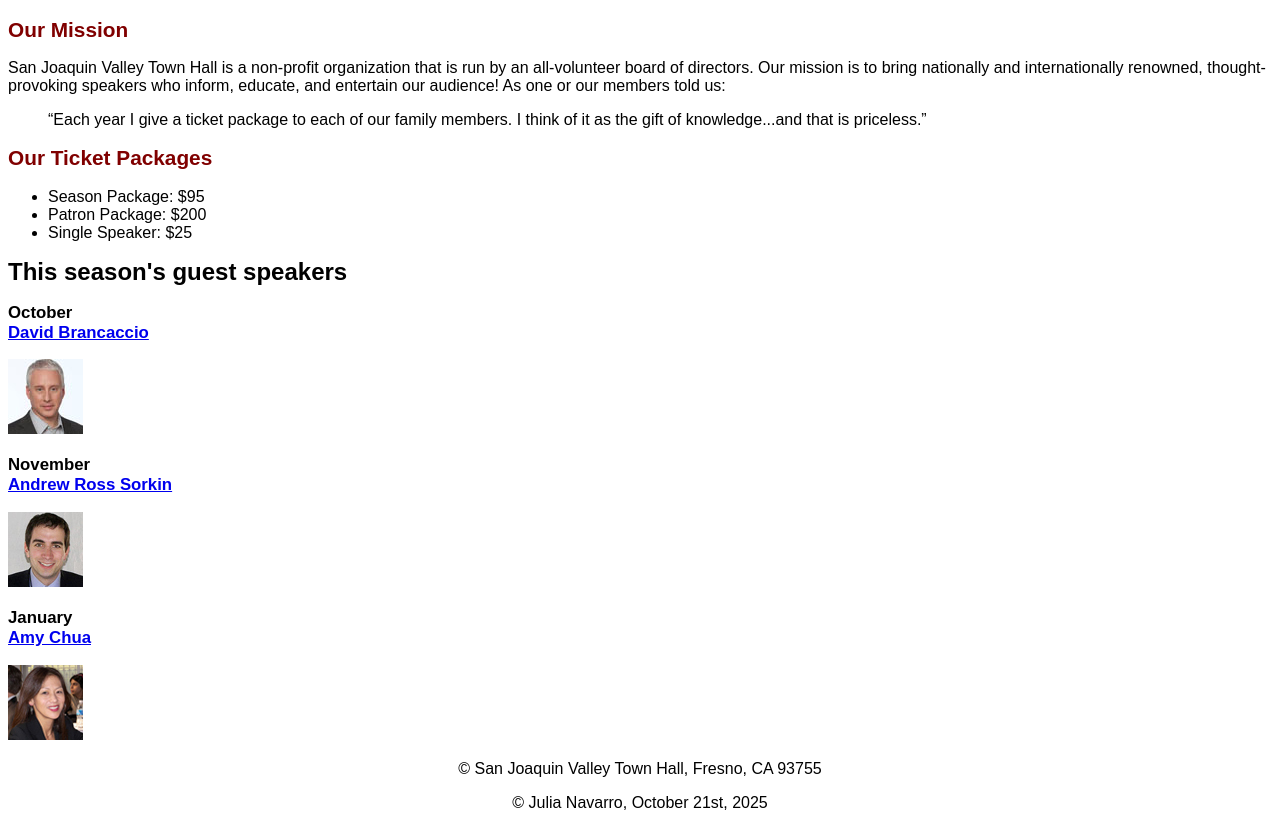
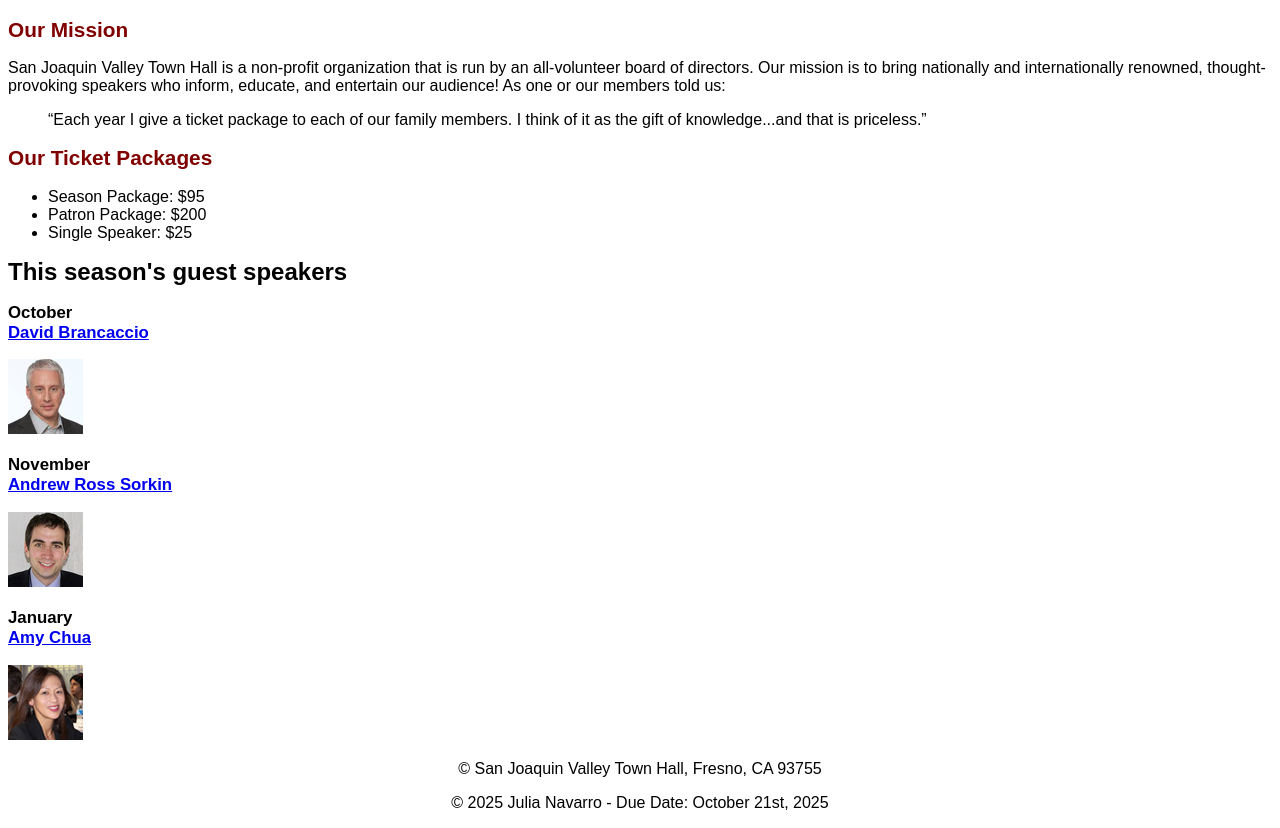
Before and after one commit to lualikes/A06, a plain HTML site: page index.html in a window 1280 px wide. Shown: the part 111-939 px from the top of the page. Drawn offline with Linux system fonts and the light colour scheme.

Commit message:
Update index.html

```diff
--- a/index.html
+++ b/index.html
@@ -40,7 +40,7 @@
 	</main>
 	<footer>
 		<p>&copy; San Joaquin Valley Town Hall, Fresno, CA 93755</p>
-        <p>&copy; Julia Navarro, October 21st, 2025</p>
+        <p>&copy; 2025 Julia Navarro - Due Date: October 21st, 2025</p>
 	</footer>
 </body>
 </html>
```
